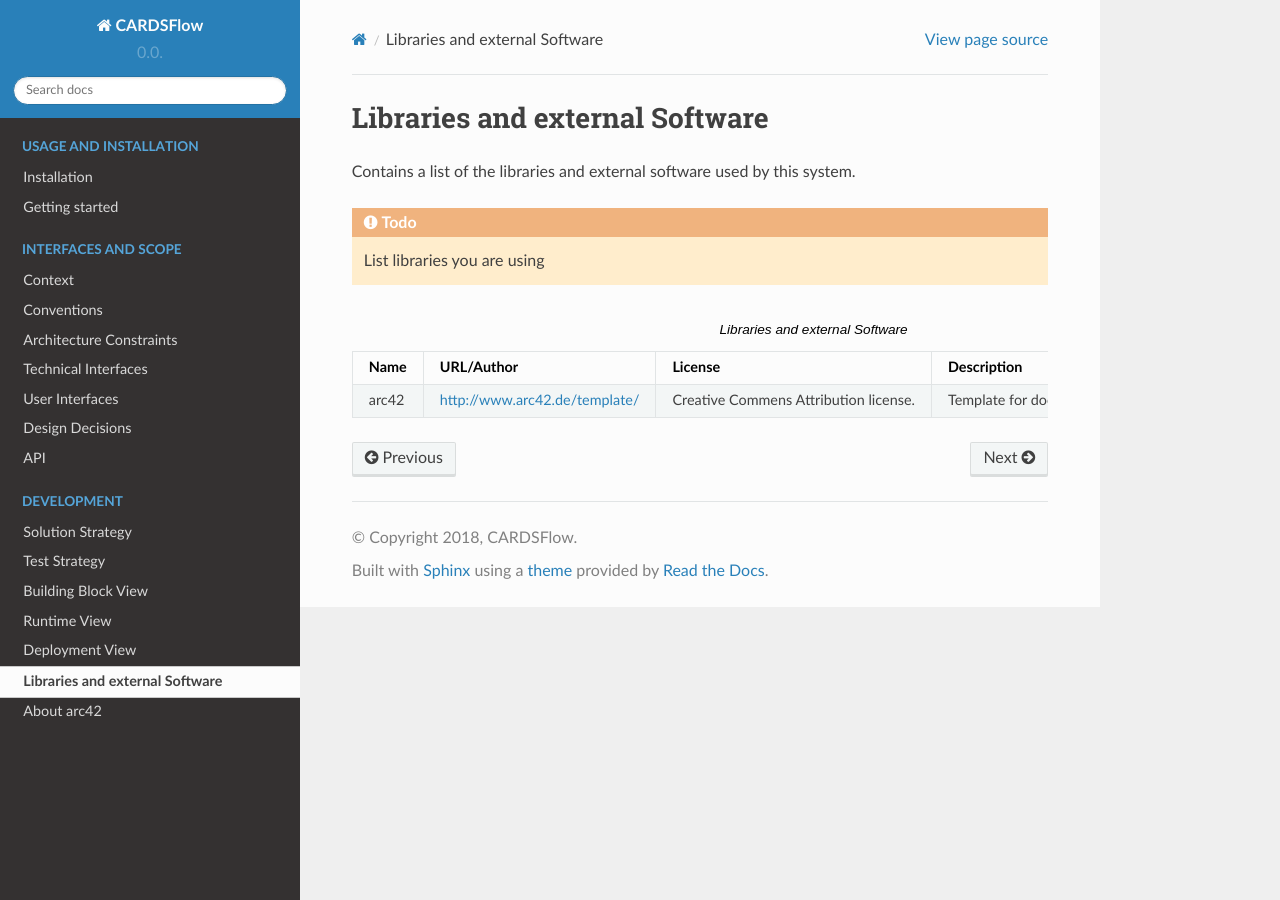
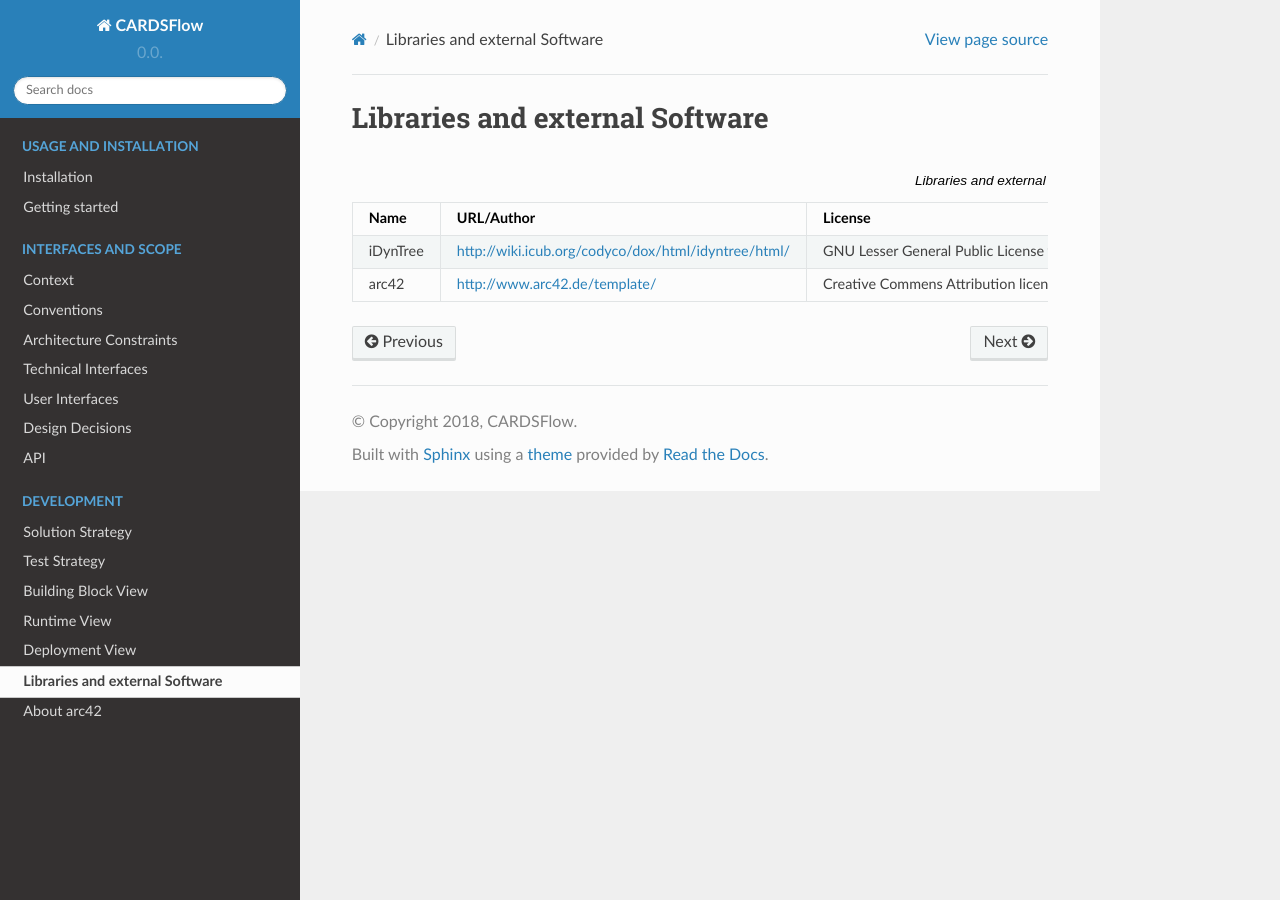
Before and after one commit to CARDSflow/CARDSflow, a Sphinx documentation site: the page built from docs/documentation/development/9_Libraries.rst, in a window 1280 px wide. Built offline with Sphinx 7.4.7 and the Read the Docs theme 2.0.0, drawn with Linux system fonts in a browser that asks for light colours.

Commit message:
need breathe?!

```diff
--- a/docs/documentation/ScopeContext/1_conventions.rst
+++ b/docs/documentation/ScopeContext/1_conventions.rst
@@ -1,9 +1,6 @@
 Conventions
 -----------
 We follow the coding guidelines:
-
-.. todo::
-  Define what coding guideline they should use, if you differ from the ones below.
 
 .. csv-table:: Coding Guidelines
    :header: "Language", "Guideline", "Tools"
--- a/docs/documentation/conf.py
+++ b/docs/documentation/conf.py
@@ -45,7 +45,8 @@
     'sphinx.ext.coverage',
     'sphinx.ext.mathjax',
     'sphinx.ext.ifconfig',
-    'sphinx.ext.viewcode'
+    'sphinx.ext.viewcode',
+    'breathe',
 ]
 
 # Add any paths that contain templates here, relative to this directory.
--- a/docs/documentation/development/9_Libraries.rst
+++ b/docs/documentation/development/9_Libraries.rst
@@ -1,14 +1,9 @@
 .. _Libraries:
 
 Libraries and external Software
---------------------------------
-
-Contains a list of the libraries and external software used by this system.
-
-.. todo::
-  List libraries you are using
-
+-------------------------------
 .. csv-table:: Libraries and external Software
   :header: "Name", "URL/Author", "License", Description
 
+  "iDynTree", "http://wiki.icub.org/codyco/dox/html/idyntree/html/", "GNU Lesser General Public License v3.0", "iDynTree is a library of robots dynamics algorithms for control, estimation and simulation"
   "arc42", "http://www.arc42.de/template/", "Creative Commens Attribution license.", "Template for documenting and developing software"
--- a/docs/documentation/requirements.txt
+++ b/docs/documentation/requirements.txt
@@ -1 +1,2 @@
+breathe
 sphinx_rtd_theme
```
